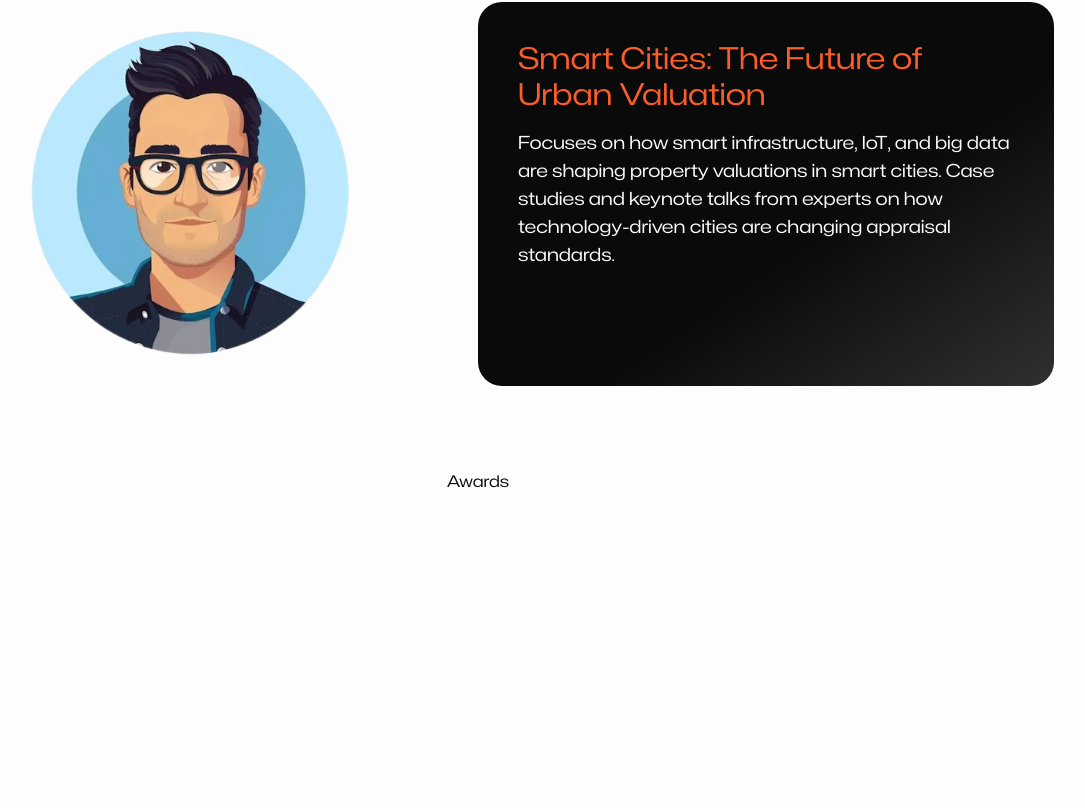
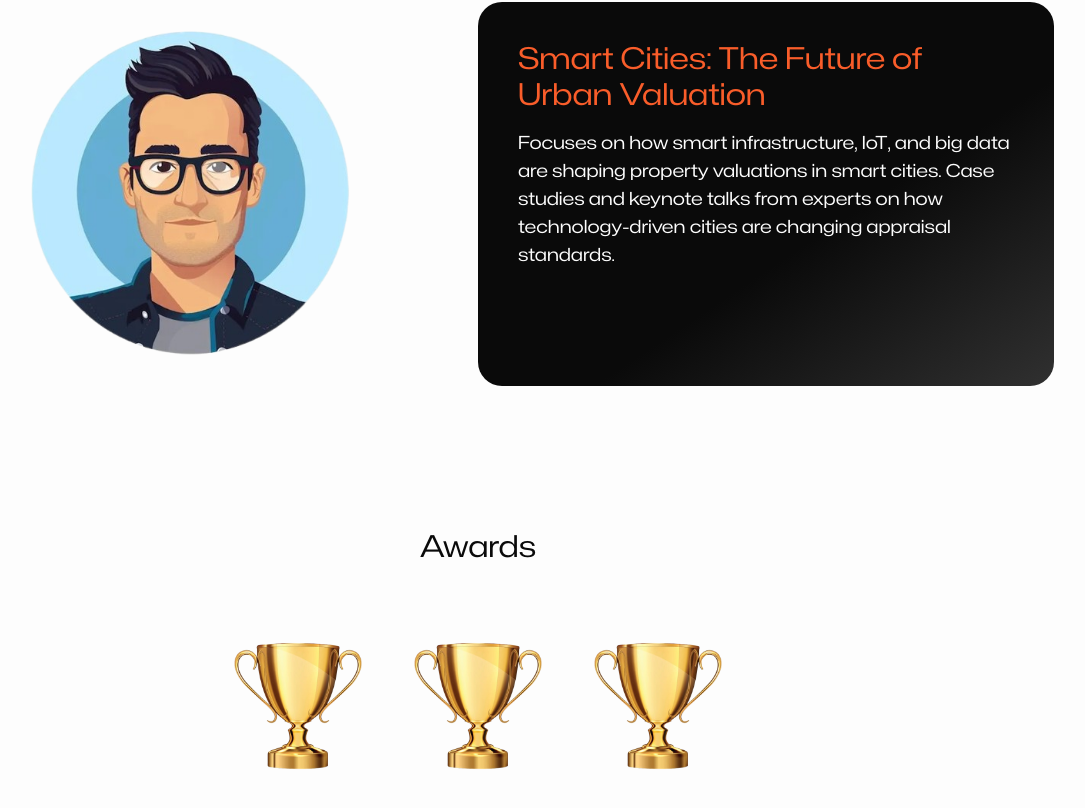
Before and after one commit to klarheitvaluers/klarheit-web-app, a Next.js app: page /about in a window 1280 px wide. Shown: the part 3506-4314 px from the top of the page, without its empty margins (162-1247 px from the left). Before the commit the page ends 4000 px from the top, so only its background shows below. Built offline with nearby package versions, Linux system fonts and the light colour scheme.

Commit message:
add awards section

```diff
--- a/package.json
+++ b/package.json
@@ -12,7 +12,8 @@
     "next": "14.2.8",
     "next-themes": "^0.3.0",
     "react": "^18",
-    "react-dom": "^18"
+    "react-dom": "^18",
+    "recoil": "^0.7.7"
   },
   "devDependencies": {
     "@types/node": "^20",
--- a/src/app/about/page.tsx
+++ b/src/app/about/page.tsx
@@ -6,7 +6,7 @@ import Testimonials from "@/components/about/Testimonials";
 
 const About = () => {
     return (
-        <div className="flex flex-col gap-6 items-center">
+        <div className="flex flex-col gap-6 items-center relative">
             <AboutCompany/>
             <Testimonials/>
             <Team/>
--- /dev/null
+++ b/src/atoms/AwardModalAtom.tsx
@@ -0,0 +1,8 @@
+import { atom } from "recoil";
+
+const awardModalAtom = atom({
+    key: "awardModalAtom",
+    default: false
+});
+
+export default awardModalAtom;
--- a/src/components/Theme.tsx
+++ b/src/components/Theme.tsx
@@ -1,9 +1,14 @@
+"use client"
+
 import { ThemeProvider } from "next-themes";
+import { RecoilRoot } from "recoil";
 
 const Theme = ({ children }: { children: React.ReactNode }) => {
   return (
     <ThemeProvider attribute="class" defaultTheme="light" enableSystem={false} enableColorScheme={false}>
-      {children}
+      <RecoilRoot>
+        {children}
+      </RecoilRoot>
     </ThemeProvider>
   )
 }
--- a/src/components/about/AboutCompany.tsx
+++ b/src/components/about/AboutCompany.tsx
@@ -2,7 +2,7 @@ import WhyUs from "./WhyUs"
 
 const AboutCompany = () => {
   return (
-    <div className="w-[90%] h-[90vh] my-10 rounded-3xl shadow-surround dark:shadow-none p-[60px]">
+    <div className="w-[90%] h-[90vh] my-10 rounded-3xl shadow-surround dark:shadow-none dark:bg-gradient-to-br dark:from-black dark:to-grey-light p-[60px]">
       <WhyUs/>
     </div>
   )
--- /dev/null
+++ b/src/components/about/AwardImage.tsx
@@ -0,0 +1,16 @@
+"use client"
+
+import useModal from "@/hooks/useModal";
+import Image, { StaticImageData } from "next/image";
+
+const AwardImage = ({ award }: { award: { title: string, description: string, image: StaticImageData } }) => {
+  const [_, setModal] = useModal();
+
+  return (
+    <div className="relative w-40 h-40">
+      <Image src={award.image} alt="trophy" fill style={{ objectFit: "contain", position: "absolute", cursor: "pointer" }} onMouseOver={() => setModal(true)}/>
+    </div>
+  )
+}
+
+export default AwardImage;
--- /dev/null
+++ b/src/components/about/AwardModal.tsx
@@ -0,0 +1,33 @@
+"use client"
+
+import useModal from "@/hooks/useModal"
+import Image from "next/image";
+import Trophy from "@/public/trophy.png";
+
+const AwardModal = () => {
+  const [modal, setModal] = useModal();
+
+  if(modal) {
+    return (
+      <div className="h-80 w-[60%] flex bg-gradient-to-br from-black to-grey-light rounded-3xl p-16 items-center gap-10 relative">
+        <div className="text-white absolute right-6 top-6 cursor-pointer" onClick={() => setModal(false)}>
+            X
+        </div>
+        <div className="w-60 h-60 rounded-full relative">
+          <Image src={Trophy} alt="award-image" fill style={{ objectFit: "cover", position: "absolute" }} />
+        </div>
+        <div className="flex flex-col gap-4 flex-1">
+          <p className="text-orange text-3xl">
+            Best Company of the Year
+          </p>
+          <p className="text-white text-base">
+            Awarded for demonstrating unparalleled leadership, innovation, and financial growth over the past year.
+            This recognition is given to a company that has set new industry standards, showcased a commitment to excellence, and delivered consistent value to both customers and stakeholders.
+          </p>
+        </div>
+      </div>
+    )
+  }
+}
+
+export default AwardModal;
--- a/src/components/about/Awards.tsx
+++ b/src/components/about/Awards.tsx
@@ -1,7 +1,24 @@
+import { awards } from "@/constants/awards";
+import AwardImage from "./AwardImage";
+import AwardModal from "./AwardModal";
 
 const Awards = () => {
   return (
-    <div>Awards</div>
+    <>
+    <AwardModal/>
+    <div className="flex flex-col items-center w-full mb-[60px]">
+      <div className="text-3xl py-[60px]">
+        Awards
+      </div>
+      <div className="flex justify-center w-[90%] gap-5">
+        {
+          awards.map(award => {
+            return <AwardImage key={award.id} award={award} />
+          })
+        }
+      </div>
+    </div>
+    </>
   )
 }
 
--- /dev/null
+++ b/src/constants/awards.tsx
@@ -0,0 +1,22 @@
+import Trophy from "@/public/trophy.png";
+
+export const awards = [
+    {
+        id: 1,
+        image: Trophy,
+        title: "Best Company of the Year",
+        description: "Awarded for demonstrating unparalleled leadership, innovation, and financial growth over the past year. This recognition is given to a company that has set new industry standards, showcased a commitment to excellence, and delivered consistent value to both customers and stakeholders."
+    },
+    {
+        id: 2,
+        image: Trophy,
+        title: "Outstanding Customer Service",
+        description: "This award recognizes a company that has gone above and beyond in providing exceptional customer service. By consistently prioritizing customer satisfaction and addressing client needs with timely, personalized solutions, this company has set a benchmark for customer experience in the industry."
+    },
+    {
+        id: 3,
+        image: Trophy,
+        title: "Innovation in Technology",
+        description: "Presented to a company that has shown extraordinary vision and creativity in the field of technology. This award highlights breakthroughs in products, services, or processes that have had a significant impact on the industry and are shaping the future through forward-thinking solutions and technological advancements."
+    }
+];
--- /dev/null
+++ b/src/hooks/useModal.tsx
@@ -0,0 +1,8 @@
+import awardModalAtom from "@/atoms/AwardModalAtom";
+import { useRecoilState } from "recoil";
+
+const useModal = () => {
+  return useRecoilState<boolean>(awardModalAtom);
+}
+
+export default useModal;
```
Also changed, not shown: src/public/trophy.png (added), 1 other file (tests, documents, lock files or other folders).
